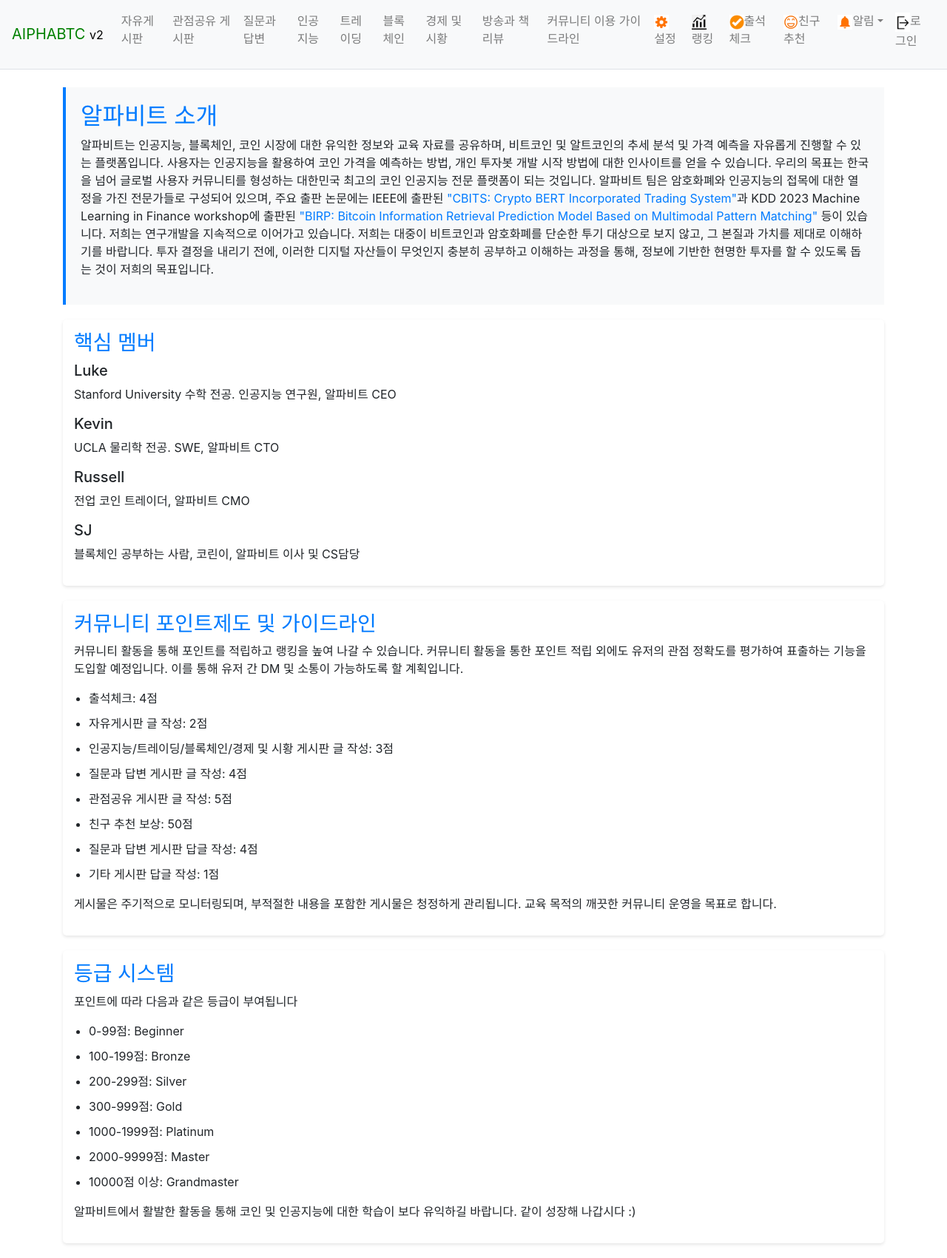
After one commit to puzzlecollector/synopex_community_v2, a Django app: page /aiphabtc/guidelines/ in a window 1280 px wide. The commit adds this page. Shown: the whole page at 74% size. Run offline with Django 4.2, Linux system fonts and the light colour scheme; some libraries are stand-ins or nearby versions.

Commit message:
additional functionalities

```diff
--- a/aiphabtc/urls.py
+++ b/aiphabtc/urls.py
@@ -43,4 +43,10 @@ urlpatterns = [
 
     # getting current price of ticker
     path('get-current-price/<str:ticker>/', base_views.get_current_price, name='get_current_price'),
+
+    # getting main landing page search results
+    path('search/', base_views.search_results, name='search_results'),
+
+    # view community guideline
+    path('guidelines/', base_views.community_guideline, name="guideline"),
 ]
--- a/aiphabtc/views/base_views.py
+++ b/aiphabtc/views/base_views.py
@@ -32,7 +32,7 @@ from sklearn.neural_network import MLPRegressor
 from xgboost import XGBClassifier
 import lightgbm as lgb
 from common.models import PointTokenTransaction
-
+from django.db.models import Q
 
 
 # it says bitget, but we are using coinbase data
@@ -477,6 +477,9 @@ def detail(request, question_id):
     context = {"question": question}
     return render(request, 'aiphabtc/question_detail.html', context)
 
+def community_guideline(request):
+    return render(request, "guidelines.html", {})
+
 # for perceptive board
 def get_current_price(request, ticker):
     try:
@@ -485,3 +488,22 @@ def get_current_price(request, ticker):
     except Exception as e:
         # Handle errors or the case where the price cannot be fetched
         return JsonResponse({'error': str(e)}, status=400)
+
+def search_results(request):
+    query = request.GET.get('q')
+    if query:
+        questions = Question.objects.filter(Q(subject__icontains=query) | Q(content__icontains=query))
+        answers = Answer.objects.filter(content__icontains=query)
+        comments = Comment.objects.filter(content__icontains=query)
+    else:
+        questions = Answer.objects.none()
+        answers = Answer.objects.none()
+        comments = Comment.objects.none()
+
+    context = {
+        'query': query,
+        'questions': questions,
+        'answers': answers,
+        'comments': comments,
+    }
+    return render(request, 'aiphabtc/search_results.html', context)
--- a/config/settings.py
+++ b/config/settings.py
@@ -139,4 +139,4 @@ STATICFILES_DIRS = [
 
 DEFAULT_AUTO_FIELD = 'django.db.models.BigAutoField'
 
-OPENAI_API_KEY = "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"
+OPENAI_API_KEY = "<MASKED>" # because openai removes it if exposed
--- a/templates/aiphabtc/question_list.html
+++ b/templates/aiphabtc/question_list.html
@@ -132,7 +132,7 @@
     </ul>
     <a href="{% url 'aiphabtc:question_create' board.name %}" class="btn btn-primary">게시글 등록하기</a>
 </div>
-<form id="searchForm" method="get" action="{% url 'index' %}">
+<form id="searchForm" method="get" action="{% url 'aiphabtc:board_filtered' board_name=board.name %}">
     <input type="hidden" id="kw" name="kw" value="{{ kw|default_if_none:'' }}">
     <input type="hidden" id="page" name="page" value="{{ page }}">
     <input type="hidden" id="so" name="so" value="{{ so }}">
--- /dev/null
+++ b/templates/guidelines.html
@@ -0,0 +1,105 @@
+{% extends "base.html" %}
+{% load static %}
+
+{% block head %}
+{{ block.super }}
+<style>
+    .key-members {
+        background-color: #fff;
+        padding: 15px;
+        border-radius: 5px;
+        box-shadow: 0 2px 4px rgba(0,0,0,.1);
+        margin-bottom: 20px;
+    }
+    .page-intro {
+        background-color: #f8f9fa;
+        border-left: 4px solid #007bff;
+        padding: 20px;
+        margin-bottom: 20px;
+    }
+    .points-system, .level-system {
+        background-color: #fff;
+        padding: 15px;
+        border-radius: 5px;
+        box-shadow: 0 2px 4px rgba(0,0,0,.1);
+        margin-bottom: 20px;
+    }
+    .footer-info {
+        background-color: #007bff;
+        color: #ffffff;
+        padding: 20px;
+        text-align: center;
+        border-radius: 5px;
+        margin-top: 30px;
+    }
+    h2, h3 {
+        color: #007bff;
+    }
+    ul {
+        padding-left: 20px;
+    }
+    li {
+        margin-bottom: 10px;
+    }
+</style>
+{% endblock %}
+
+{% block content %}
+<div class="container mt-4">
+    <div class="page-intro">
+        <h2>알파비트 소개</h2>
+        <p>알파비트는 인공지능, 블록체인, 코인 시장에 대한 유익한 정보와 교육 자료를 공유하며, 비트코인 및 알트코인의 추세 분석 및 가격 예측을 자유롭게 진행할 수 있는 플랫폼입니다. 사용자는 인공지능을 활용하여 코인 가격을 예측하는 방법, 개인 투자봇 개발 시작 방법에 대한 인사이트를 얻을 수 있습니다. 우리의 목표는 한국을 넘어 글로벌 사용자 커뮤니티를 형성하는 대한민국 최고의 코인 인공지능 전문 플랫폼이 되는 것입니다. 알파비트 팀은 암호화폐와 인공지능의 접목에 대한 열정을 가진 전문가들로 구성되어 있으며, 주요 출판 논문에는 IEEE에 출판된 <a href="https://ieeexplore.ieee.org/document/10014986">"CBITS: Crypto BERT Incorporated Trading System"</a>과 KDD 2023 Machine Learning in Finance workshop에 출판된 <a href="https://arxiv.org/abs/2308.08558">"BIRP: Bitcoin Information Retrieval Prediction Model Based on Multimodal Pattern Matching"</a> 등이 있습니다. 저희는 연구개발을 지속적으로 이어가고 있습니다. 저희는 대중이 비트코인과 암호화폐를 단순한 투기 대상으로 보지 않고, 그 본질과 가치를 제대로 이해하기를 바랍니다. 투자 결정을 내리기 전에, 이러한 디지털 자산들이 무엇인지 충분히 공부하고 이해하는 과정을 통해, 정보에 기반한 현명한 투자를 할 수 있도록 돕는 것이 저희의 목표입니다.</p>
+    </div>
+
+    <div class="key-members">
+        <h3>핵심 멤버</h3>
+        <div class="key-member">
+            <h5>Luke</h5>
+            <p>Stanford University 수학 전공. 인공지능 연구원, 알파비트 CEO</p>
+        </div>
+        <div class="key-member">
+            <h5>Kevin</h5>
+            <p>UCLA 물리학 전공. SWE, 알파비트 CTO</p>
+        </div>
+        <div class="key-member">
+            <h5>Russell</h5>
+            <p>전업 코인 트레이더, 알파비트 CMO</p>
+        </div>
+        <div class="key-member">
+            <h5>SJ</h5>
+            <p>블록체인 공부하는 사람, 코린이, 알파비트 이사 및 CS담당</p>
+        </div>
+    </div>
+
+    <div class="points-system">
+        <h3>커뮤니티 포인트제도 및 가이드라인</h3>
+        <p>커뮤니티 활동을 통해 포인트를 적립하고 랭킹을 높여 나갈 수 있습니다. 커뮤니티 활동을 통한 포인트 적립 외에도 유저의 관점 정확도를 평가하여 표출하는 기능을 도입할 예정입니다. 이를 통해 유저 간 DM 및 소통이 가능하도록 할 계획입니다.</p>
+        <ul>
+            <li>출석체크: 4점</li>
+            <li>자유게시판 글 작성: 2점</li>
+            <li>인공지능/트레이딩/블록체인/경제 및 시황 게시판 글 작성: 3점</li>
+            <li>질문과 답변 게시판 글 작성: 4점</li>
+            <li>관점공유 게시판 글 작성: 5점</li>
+            <li>친구 추천 보상: 50점</li>
+            <li>질문과 답변 게시판 답글 작성: 4점</li>
+            <li>기타 게시판 답글 작성: 1점</li>
+        </ul>
+        <p>게시물은 주기적으로 모니터링되며, 부적절한 내용을 포함한 게시물은 청정하게 관리됩니다. 교육 목적의 깨끗한 커뮤니티 운영을 목표로 합니다.</p>
+    </div>
+
+    <div class="level-system">
+        <h3>등급 시스템</h3>
+        <p>포인트에 따라 다음과 같은 등급이 부여됩니다</p>
+        <ul>
+            <li>0-99점: Beginner</li>
+            <li>100-199점: Bronze</li>
+            <li>200-299점: Silver</li>
+            <li>300-999점: Gold</li>
+            <li>1000-1999점: Platinum</li>
+            <li>2000-9999점: Master</li>
+            <li>10000점 이상: Grandmaster</li>
+        </ul>
+        <p>알파비트에서 활발한 활동을 통해 코인 및 인공지능에 대한 학습이 보다 유익하길 바랍니다. 같이 성장해 나갑시다 :)</p>
+    </div>
+</div>
+{% endblock %}
--- a/templates/navbar.html
+++ b/templates/navbar.html
@@ -16,6 +16,7 @@
             <li><a class="nav-link" href="{% url 'aiphabtc:board_filtered' 'blockchain' %}">블록체인</a></li>
             <li><a class="nav-link" href="{% url 'aiphabtc:board_filtered' 'economics' %}">경제 및 시황</a></li>
             <li><a class="nav-link" href="{% url 'aiphabtc:board_filtered' 'creator_reviews' %}">방송과 책 리뷰</a></li>
+            <li><a class="nav-link" href="{% url 'aiphabtc:guideline' %}">커뮤니티 이용 가이드라인</a></li>
             {% if user.is_authenticated %}
             <li class="nav-item">
                 <a class="nav-link" href="{% url 'common:account_page' %}">
```
Also changed, not shown: templates/aiphabtc/search_results.html (added, +59 -0 lines), templates/index.html (+67 -0 lines), db.sqlite3, static/coinissue_ad.png (added), static/coinissue_ad2.png (added), static/guidelines.png (added), static/quantylab_ad.png (added), static/quantylab_ad2.png (added).
